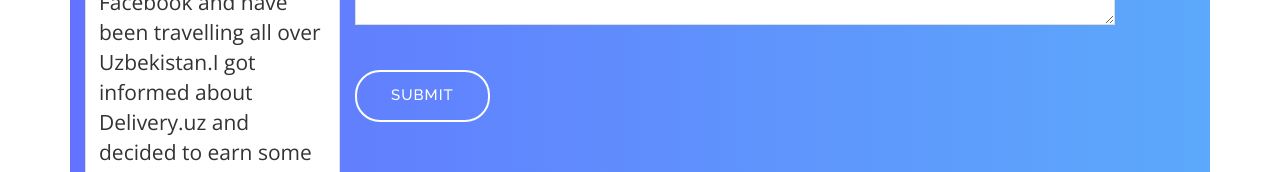
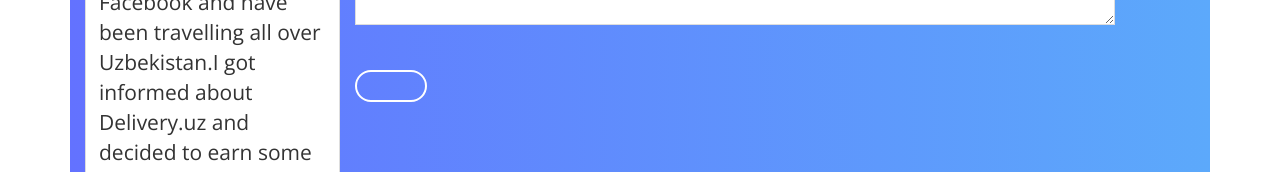
Before and after one commit to Erkinov/Deliver.uz, a plain HTML site: page Step4.html in a window 1280 px wide. Shown: the part 508-680 px from the top of the page. Drawn offline with nearby package versions, Linux system fonts and the light colour scheme.

Commit message:
Update Step4.html

```diff
--- a/Step4.html
+++ b/Step4.html
@@ -112,7 +112,7 @@
           </div>
           <div id="success"></div>
           <!-- button type="submit" class="btn btn-custom btn-lg"><a href="Form.html" style="color:white">Submit</a></button-->
-          <button type="submit" class="btn btn-custom btn-lg">Submit</button>
+          <button type="submit" class="btn btn-custom btn-lg"></button>
         </form>
       </div>
     </div>
```
